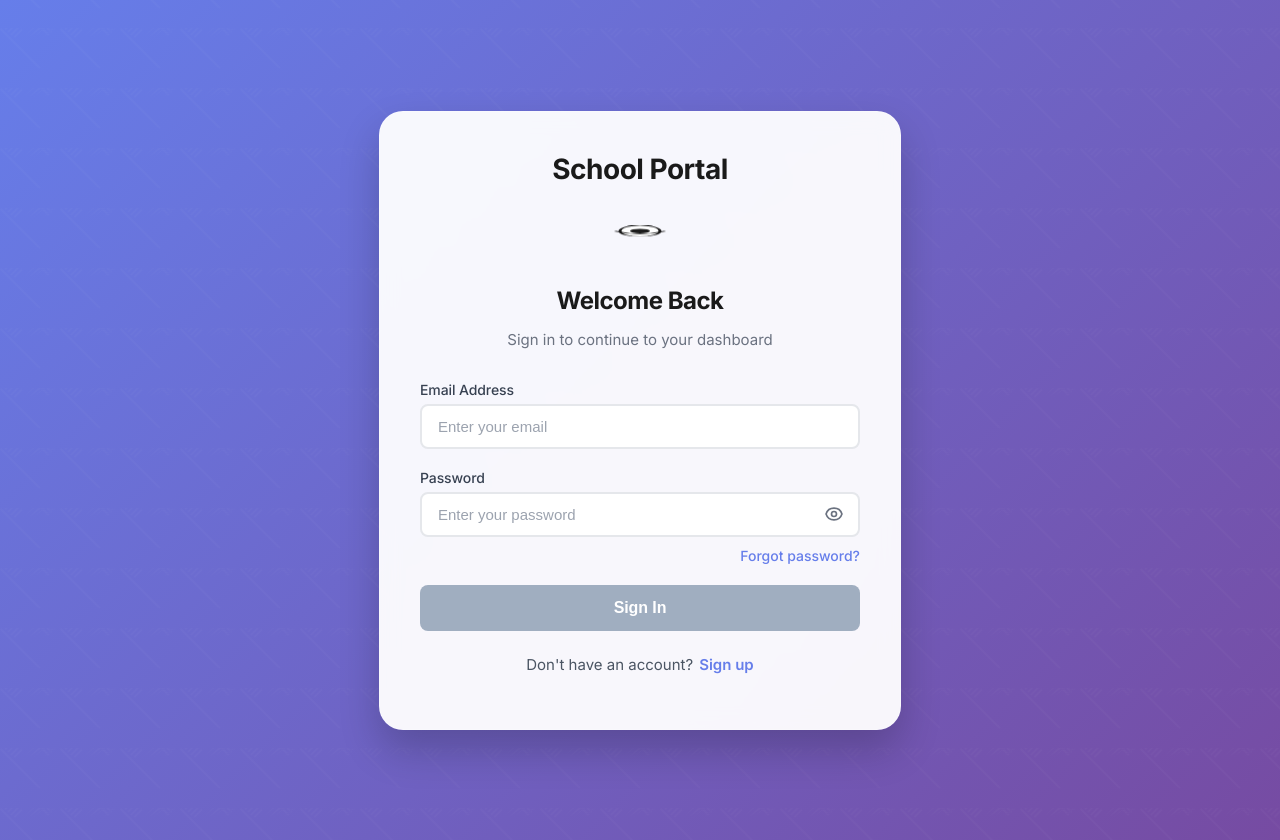
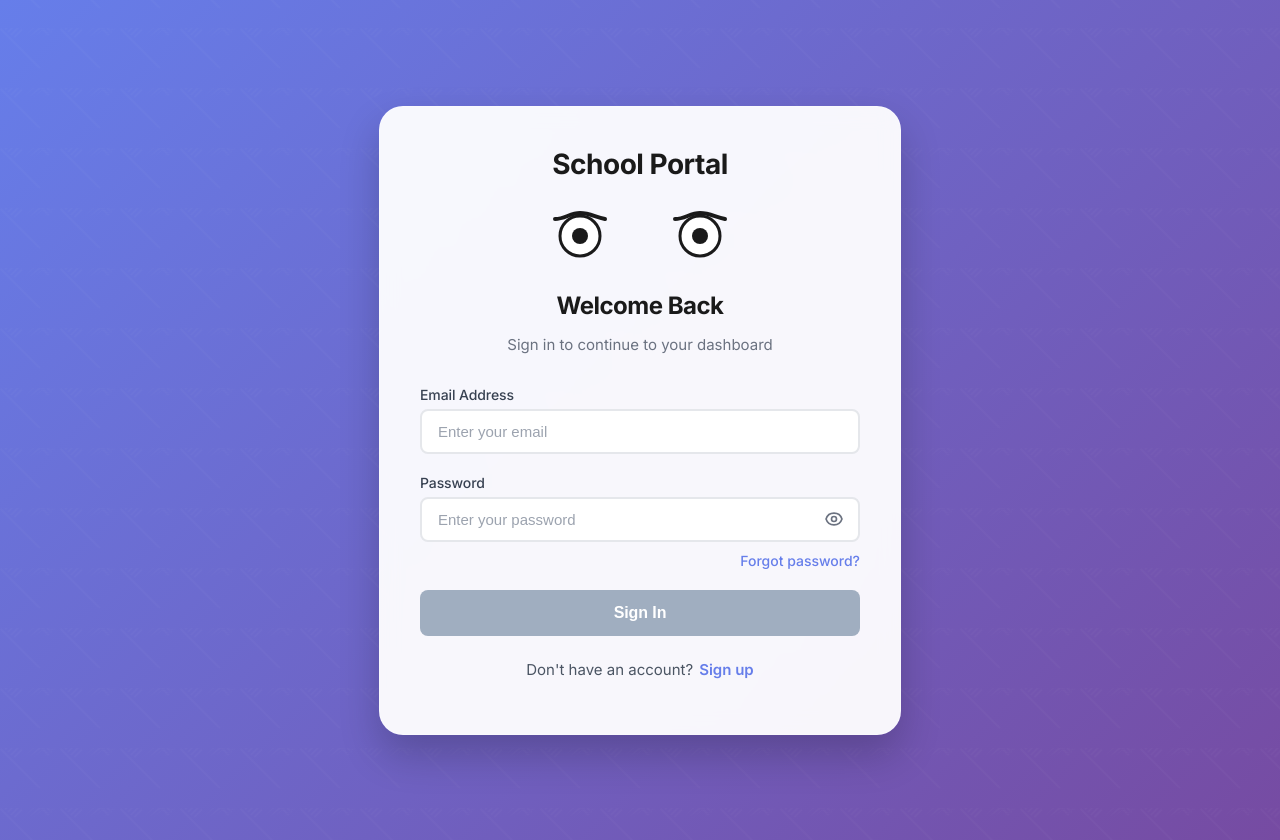
Before and after one commit to AhmadJilani12/SaaS-School-Managment-Portal, a Next.js app in the folder school-portal/: page /login in a window 1280 px wide. Built offline with nearby package versions, Linux system fonts and the light colour scheme.

Commit message:
setted up the eye animation login page

```diff
--- a/school-portal/pages/login.js
+++ b/school-portal/pages/login.js
@@ -13,19 +13,39 @@ export default function LoginPage() {
     email: '',
     password: ''
   });
-  const [eyePosition, setEyePosition] = useState({ x: 0, focused: false });
+  const [eyePosition, setEyePosition] = useState({
+    x: 0,
+    focused: false,
+    isPasswordField: false,
+    isTyping: false
+  });
 
   useEffect(() => {
+    let typingTimeout;
+
     if (formData.email || formData.password) {
-      // Move pupil randomly left or right when typing
+      // Set different eye states for password and email
       setEyePosition(prev => ({
         x: Math.random() > 0.5 ? 8 : -8,
-        focused: true
+        focused: true,
+        isPasswordField: Boolean(formData.password && formData.password === document.activeElement.value),
+        isTyping: true
       }));
-      const timeout = setTimeout(() => {
+
+      // Reset pupil position after movement
+      const positionTimeout = setTimeout(() => {
         setEyePosition(prev => ({ ...prev, x: 0 }));
       }, 400);
-      return () => clearTimeout(timeout);
+
+      // Keep eyes alert for 2 seconds after typing
+      typingTimeout = setTimeout(() => {
+        setEyePosition(prev => ({ ...prev, isTyping: false }));
+      }, 2000);
+
+      return () => {
+        clearTimeout(positionTimeout);
+        clearTimeout(typingTimeout);
+      };
     }
   }, [formData.email, formData.password]);
 
@@ -55,6 +75,11 @@ export default function LoginPage() {
       ...prev,
       [name]: value
     }));
+    // Update eye state based on which field is being typed in
+    setEyePosition(prev => ({
+      ...prev,
+      isPasswordField: name === 'password'
+    }));
   };
 
   const togglePasswordVisibility = () => {
@@ -77,26 +102,90 @@ export default function LoginPage() {
             School Portal
           </div>
 
-          <div className={styles.watchingEye}>
+          <div className={styles.watchingEyes}>
+            {/* Left Eye */}
+            <div className={styles.eyeContainer}>
               <svg
                 width="100"
-              height="50"
-              viewBox="0 0 100 50"
-              className={`${styles.eye} ${eyePosition.focused ? styles.focused : ''}`}
+                height="70"
+                viewBox="0 0 100 70"
+                className={`${styles.eye} ${eyePosition.focused ? styles.focused : ''} ${eyePosition.isPasswordField ? styles.passwordTyping : ''}`}
                 style={{
                   '--eye-x': `${eyePosition.x}px`,
                 }}
               >
-              <ellipse cx="50" cy="25" rx="20" ry="25" fill="white" stroke="#1a1a1a" strokeWidth="3"/>
+                {/* Left Eyebrow */}
+                <path
+                  d="M25 18 C35 18 40 12 50 12 C60 12 65 16 75 18"
+                  stroke="#1a1a1a"
+                  strokeWidth="4"
+                  strokeLinecap="round"
+                  fill="none"
+                  className={styles.eyebrow}
+                />
+                {/* Eye - Open State */}
+                <g className={styles.openEye}>
+                  <ellipse cx="50" cy="35" rx="20" ry="20" fill="white" stroke="#1a1a1a" strokeWidth="3"/>
                   <circle
                     cx="50"
-                cy="25"
-                r="10"
+                    cy="35"
+                    r="8"
                     fill="#1a1a1a"
                     className={styles.pupil}
                   />
-              <path d="M 25 25 Q 50 50 75 25" stroke="#1a1a1a" strokeWidth="3" fill="transparent"/>
+                </g>
+                {/* Eye - Closed State */}
+                <path
+                  d="M30 35 Q50 45 70 35"
+                  stroke="#1a1a1a"
+                  strokeWidth="3"
+                  fill="none"
+                  className={styles.closedEye}
+                />
               </svg>
+            </div>
+
+            {/* Right Eye */}
+            <div className={styles.eyeContainer}>
+              <svg
+                width="100"
+                height="70"
+                viewBox="0 0 100 70"
+                className={`${styles.eye} ${eyePosition.focused ? styles.focused : ''} ${eyePosition.isPasswordField ? styles.passwordTyping : ''}`}
+                style={{
+                  '--eye-x': `${eyePosition.x}px`,
+                }}
+              >
+                {/* Right Eyebrow */}
+                <path
+                  d="M25 18 C35 18 40 12 50 12 C60 12 65 16 75 18"
+                  stroke="#1a1a1a"
+                  strokeWidth="4"
+                  strokeLinecap="round"
+                  fill="none"
+                  className={styles.eyebrow}
+                />
+                {/* Eye - Open State */}
+                <g className={styles.openEye}>
+                  <ellipse cx="50" cy="35" rx="20" ry="20" fill="white" stroke="#1a1a1a" strokeWidth="3"/>
+                  <circle
+                    cx="50"
+                    cy="35"
+                    r="8"
+                    fill="#1a1a1a"
+                    className={styles.pupil}
+                  />
+                </g>
+                {/* Eye - Closed State */}
+                <path
+                  d="M30 35 Q50 45 70 35"
+                  stroke="#1a1a1a"
+                  strokeWidth="3"
+                  fill="none"
+                  className={styles.closedEye}
+                />
+              </svg>
+            </div>
           </div>
 
           <h1 className={styles.title}>Welcome Back</h1>
--- a/school-portal/styles/Auth.module.css
+++ b/school-portal/styles/Auth.module.css
@@ -52,33 +52,134 @@
   letter-spacing: -0.5px;
 }
 
-.watchingEye {
+.watchingEyes {
   display: flex;
   justify-content: center;
   margin: 20px 0;
-  height: 60px;
+  height: 70px;
+  gap: 20px;
+}
+
+.eyeContainer {
+  position: relative;
+  transform-style: preserve-3d;
 }
 
 .eye {
   transform-origin: center;
+  transform-style: preserve-3d;
+  backface-visibility: hidden;
 }
 
 .pupil {
   transition: transform 0.3s ease;
+  transform-style: preserve-3d;
 }
 
 .eye.focused .pupil {
   transform: translateX(var(--eye-x, 0));
 }
 
-@keyframes blink {
-  0%, 100% { transform: scaleY(1); }
-  50% { transform: scaleY(0.1); }
+.eyebrow {
+  transition: all 0.3s ease;
+  transform-style: preserve-3d;
+  transform-origin: center;
+}
+
+/* Natural eyebrow animations when typing */
+.eye.focused .eyebrow {
+  animation: eyebrowRaise 0.6s ease;
+}
+
+@keyframes eyebrowRaise {
+  0% {
+    transform: translateY(0) scaleY(1);
+  }
+  35% {
+    transform: translateY(-4px) scaleY(1.1);
+  }
+  70% {
+    transform: translateY(-2px) scaleY(1.05);
+  }
+  100% {
+    transform: translateY(0) scaleY(1);
+  }
+}
+
+/* Password typing eyebrow animation */
+.eye.passwordTyping .eyebrow {
+  animation: eyebrowConcern 0.6s ease;
+}
+
+@keyframes eyebrowConcern {
+  0% {
+    transform: translateY(0) rotate(0deg);
+  }
+  35% {
+    transform: translateY(-2px) rotate(-4deg);
+  }
+  70% {
+    transform: translateY(-1px) rotate(-2deg);
+  }
+  100% {
+    transform: translateY(0) rotate(0deg);
+  }
+}
+
+/* Natural blinking animation */
+@keyframes naturalBlink {
+  0%, 96%, 100% {
+    transform: scaleY(1);
+  }
+  97%, 99% {
+    transform: scaleY(0.1);
+  }
 }
 
 .eye {
-  animation: blink 4s infinite;
+  animation: naturalBlink 10s infinite;
   animation-timing-function: ease-in-out;
+  transform: translateZ(0);
+  will-change: transform;
+}
+
+/* Pause blinking while typing */
+.eye.typing {
+  animation-play-state: paused;
+}
+
+/* Double blink occasionally when not typing */
+.eye:nth-child(2):not(.typing) {
+  animation: naturalBlink 10s infinite, doubleBlink 20s infinite;
+}
+
+@keyframes doubleBlink {
+  0%, 89%, 91%, 93%, 100% {
+    transform: scaleY(1);
+  }
+  90%, 92% {
+    transform: scaleY(0.1);
+  }
+}
+
+/* Show/hide states for open and closed eyes */
+.openEye {
+  opacity: 1;
+  transition: opacity 0.2s ease;
+}
+
+.closedEye {
+  opacity: 0;
+  transition: opacity 0.2s ease;
+}
+
+/* When password is being typed */
+.eye.passwordTyping .openEye {
+  opacity: 0;
+}
+
+.eye.passwordTyping .closedEye {
+  opacity: 1;
 }
 
 .title {
```
Lines whose indentation alone changed are shown as unchanged.
